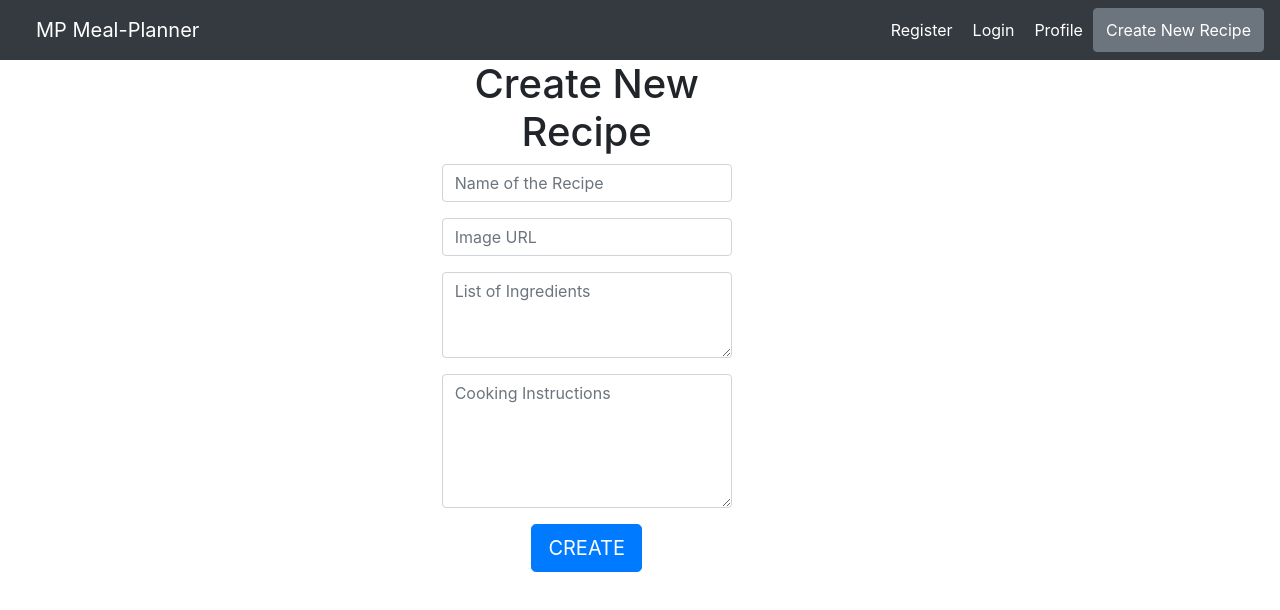
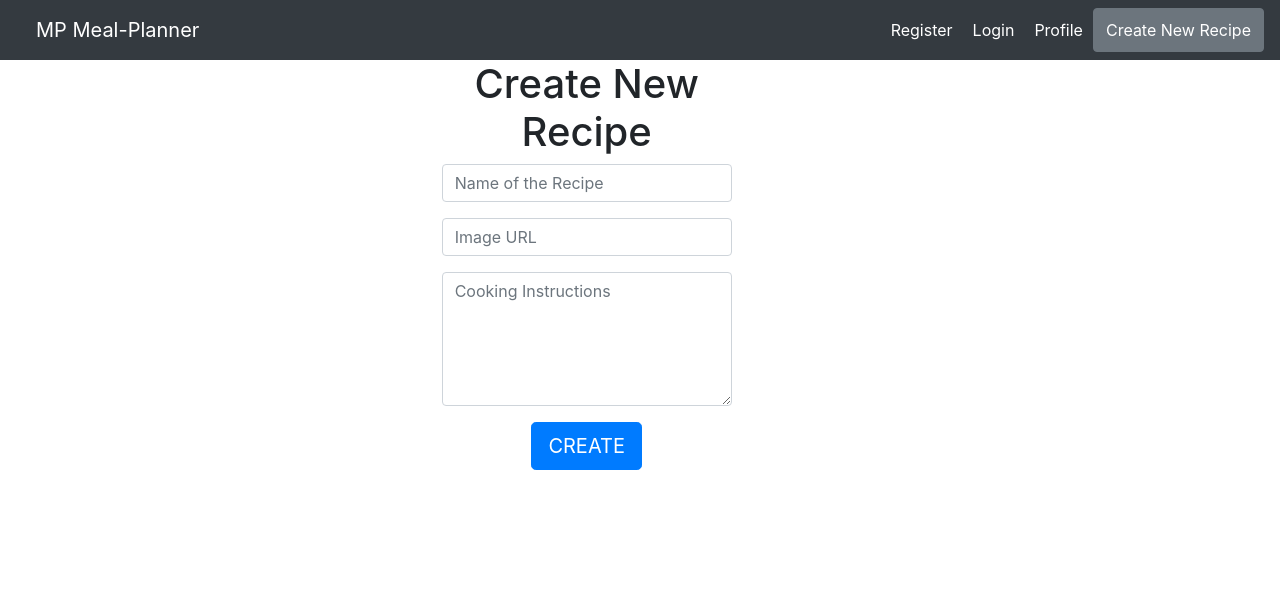
Before and after one commit to iamindika/meal-planner, a React (Create React App) app in the folder client/: page /new in a window 1280 px wide. Shown: the top 610 px of the page. Built offline with nearby package versions, Linux system fonts and the light colour scheme.

Commit message:
Removed unused ingredients text field from RecipeForm

```diff
--- a/client/src/components/RecipeForm.js
+++ b/client/src/components/RecipeForm.js
@@ -10,7 +10,6 @@ export default function RecipeForm(){
   const [instructions, setInstructions] = useState("");
   const [image, setImage] = useState("");
   const [recipeId, setRecipeId] = useState();
-  // const [ingredients, setIngredients] = useState([]);
 
   function handleSubmit(event) {
     event.preventDefault();
@@ -23,7 +22,6 @@ export default function RecipeForm(){
       }
     })
     .then((response) => {
-      // const recipeId = response.data
       console.log("* from axios response.data.id: ", response.data.id);
       setRecipeId(response.data.id)
     })
@@ -50,9 +48,9 @@ export default function RecipeForm(){
       onChange={event => setImage(event.target.value)}
     />
   </Form.Group>
-  <Form.Group controlId="exampleForm.ControlTextarea1">
+  {/* <Form.Group controlId="exampleForm.ControlTextarea1">
     <Form.Control as="textarea" placeholder="List of Ingredients" rows={3} />
-  </Form.Group>
+  </Form.Group> */}
   <Form.Group controlId="exampleForm.ControlTextarea2">
     <Form.Control
       as="textarea"
```
